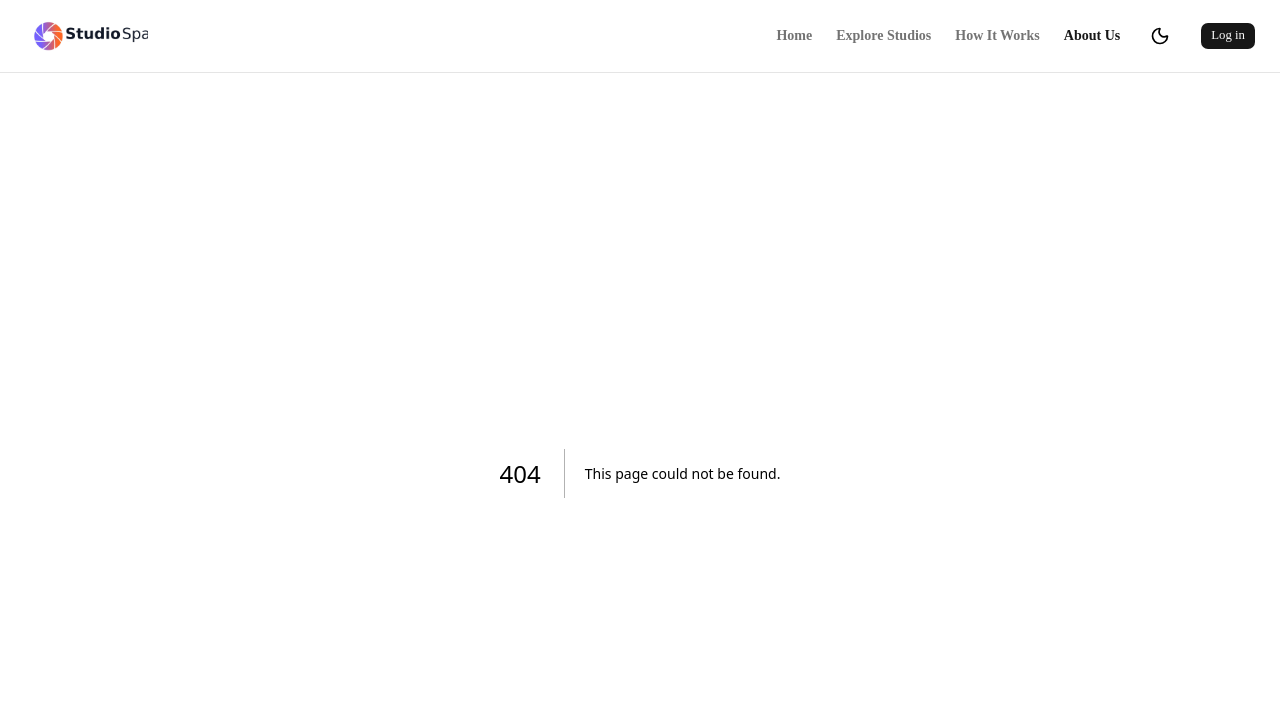
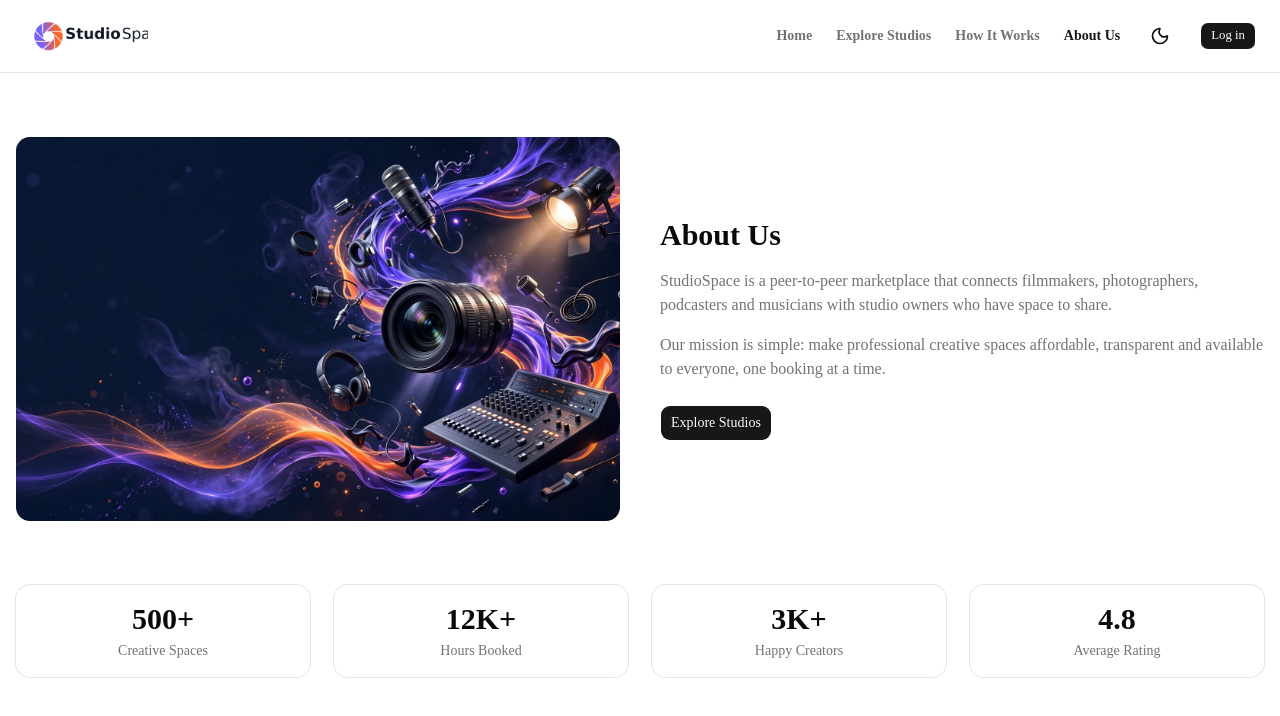
Before and after one commit to farhad-alom/studioSpace-client, a Next.js app: page /about-us in a window 1280 px wide. Before the commit this address had no page. Shown: the top 716 px of the page. Built offline with nearby package versions, Linux system fonts and the light colour scheme.

Commit message:
browse category and host guarantee

```diff
--- /dev/null
+++ b/src/app/about-us/page.tsx
@@ -0,0 +1,12 @@
+import AboutUs from '@/components/AboutUs';
+import React from 'react';
+
+const Page = () => {
+    return (
+        <div>
+            <AboutUs />
+        </div>
+    );
+};
+
+export default Page;
--- a/src/app/page.tsx
+++ b/src/app/page.tsx
@@ -1,21 +1,24 @@
 
 import Hero from "@/components/Hero";
-
+import BrowseCategories from "@/components/BrowseCategories";
 import HowItWorks from "@/components/HowItWorks";
 import FeaturedStudios from "@/components/FeaturedStudio";
+
+import HostGuarantee from "@/components/HostGuarantee";
 
 
 export default function Home() {
   return (
     <div className="flex flex-col">
 
-      <main className="flex-grow">
+      <main className="grow">
         <Hero />
 
         <FeaturedStudios />
-
+        <BrowseCategories />
 
         <HowItWorks />
+        <HostGuarantee />
       </main>
     </div>
   );
--- /dev/null
+++ b/src/components/AboutUs.tsx
@@ -0,0 +1,81 @@
+import Link from "next/link";
+import Image from "next/image";
+import { FaCamera, FaShieldHalved, FaUsers, FaBolt } from "react-icons/fa6";
+import { Card, CardContent } from "@/components/ui/card";
+import { Button } from "@/components/ui/button";
+
+const STATS = [
+    { value: "500+", label: "Creative Spaces" },
+    { value: "12K+", label: "Hours Booked" },
+    { value: "3K+", label: "Happy Creators" },
+    { value: "4.8", label: "Average Rating" },
+];
+
+const VALUES = [
+    {
+        icon: FaCamera,
+        title: "Built for Creators",
+        desc: "Every space is listed with real equipment details, so you know exactly what you are booking.",
+    },
+    {
+        icon: FaShieldHalved,
+        title: "Trust & Safety",
+        desc: "Verified hosts, clear pricing and secure deposits protect both creators and studio owners.",
+    },
+    {
+        icon: FaBolt,
+        title: "Instant Booking",
+        desc: "Pick your hours, confirm in seconds and get back to doing what you love.",
+    },
+    {
+        icon: FaUsers,
+        title: "Community First",
+        desc: "We help studio owners earn from idle hours while creators find affordable professional spaces.",
+    },
+];
+
+export default function AboutUs() {
+    return (
+        <section className="mx-auto max-w-7xl px-4 py-16">
+            {/* Intro */}
+            <div className="grid items-center gap-10 lg:grid-cols-2">
+                <div className="relative h-72 w-full overflow-hidden rounded-xl sm:h-96">
+                    <Image
+                        src="/banner-image.jpg"
+                        alt="Creators working inside a studio"
+                        fill
+                        sizes="(max-width: 1024px) 100vw, 50vw"
+                        className="object-cover"
+                    />
+                </div>
+
+                <div>
+                    <h2 className="mb-4 text-3xl font-bold">About Us</h2>
+                    <p className="mb-4 text-muted-foreground">
+                        StudioSpace is a peer-to-peer marketplace that connects filmmakers, photographers,
+                        podcasters and musicians with studio owners who have space to share.
+                    </p>
+                    <p className="mb-6 text-muted-foreground">
+                        Our mission is simple: make professional creative spaces affordable, transparent and
+                        available to everyone, one booking at a time.
+                    </p>
+                    <Link href="/studios">
+                        <Button size="lg">Explore Studios</Button>
+                    </Link>
+                </div>
+            </div>
+
+            {/* Stats */}
+            <div className="mt-16 grid grid-cols-2 gap-6 lg:grid-cols-4">
+                {STATS.map((s) => (
+                    <Card key={s.label} className="h-full text-center">
+                        <CardContent className="space-y-1">
+                            <p className="text-3xl font-bold">{s.value}</p>
+                            <p className="text-sm text-muted-foreground">{s.label}</p>
+                        </CardContent>
+                    </Card>
+                ))}
+            </div>
+        </section>
+    );
+}
--- /dev/null
+++ b/src/components/BrowseCategories.tsx
@@ -0,0 +1,69 @@
+import Link from "next/link";
+import { FaCamera, FaFilm, FaMicrophone, FaMusic, FaPalette } from "react-icons/fa6";
+import { Card, CardContent } from "@/components/ui/card";
+
+const CATEGORIES = [
+    {
+        label: "Photo Studios",
+        value: "Photo Studio",
+        icon: FaCamera,
+        desc: "Cyc walls, strobes and portrait setups",
+    },
+    {
+        label: "Sound Stages",
+        value: "Film Stage",
+        icon: FaFilm,
+        desc: "Soundproof stages for film and ads",
+    },
+    {
+        label: "Podcast Rooms",
+        value: "Podcast Lounge",
+        icon: FaMicrophone,
+        desc: "Acoustic rooms with pro mics",
+    },
+    {
+        label: "Music Suites",
+        value: "Music Suite",
+        icon: FaMusic,
+        desc: "Recording booths and rehearsal rooms",
+    },
+    {
+        label: "Art Workshops",
+        value: "Workshop",
+        icon: FaPalette,
+        desc: "Creative spaces for classes and crafts",
+    },
+];
+
+export default function BrowseCategories() {
+    return (
+        <section className="mx-auto max-w-7xl px-4 py-16">
+            <div className="mb-10 text-center">
+                <h2 className="mb-3 text-3xl font-bold">Browse by Category</h2>
+                <p className="mx-auto max-w-2xl text-muted-foreground">
+                    Pick the type of space you need and jump straight to matching studios.
+                </p>
+            </div>
+
+            <div className="grid grid-cols-2 gap-6 md:grid-cols-3 lg:grid-cols-5">
+                {CATEGORIES.map(({ label, value, icon: Icon, desc }) => (
+                    <Link
+                        key={value}
+                        href={`/studios?category=${encodeURIComponent(value)}`}
+                        className="h-full"
+                    >
+                        <Card className="h-full text-center transition-all hover:-translate-y-1 hover:shadow-lg">
+                            <CardContent className="flex h-full flex-col items-center gap-3">
+                                <div className="flex h-14 w-14 items-center justify-center rounded-full bg-primary text-primary-foreground">
+                                    <Icon className="text-xl" />
+                                </div>
+                                <h3 className="font-semibold">{label}</h3>
+                                <p className="text-sm text-muted-foreground">{desc}</p>
+                            </CardContent>
+                        </Card>
+                    </Link>
+                ))}
+            </div>
+        </section>
+    );
+}
--- a/src/components/FeaturedStudio.tsx
+++ b/src/components/FeaturedStudio.tsx
@@ -29,13 +29,16 @@ export default function FeaturedStudios() {
     useEffect(() => {
         const controller = new AbortController();
 
-        fetch(`${API_URL}/api/studios?limit=6`, { signal: controller.signal })
+        // এখানে আর ?limit=6 দেওয়ার দরকার নেই, ব্যাকএন্ড থেকে সব আসবে
+        fetch(`${API_URL}/api/studios`, { signal: controller.signal })
             .then((res) => {
                 if (!res.ok) throw new Error("Failed");
                 return res.json();
             })
             .then((data) => {
-                setStudios(Array.isArray(data) ? data : []);
+                const allStudios = Array.isArray(data) ? data : [];
+                // ফ্রন্টএন্ডে শুধু প্রথম ৬টি দেখানোর জন্য slice ব্যবহার করা হলো
+                setStudios(allStudios.slice(0, 6));
                 setLoading(false);
             })
             .catch((err) => {
@@ -92,7 +95,7 @@ export default function FeaturedStudios() {
                                 </div>
                             </CardContent>
                             <CardFooter>
-                                <Button asChild className="w-full">
+                                <Button className="w-full">
                                     <Link href={`/studios/${s._id}`}>View Details</Link>
                                 </Button>
                             </CardFooter>
@@ -102,7 +105,7 @@ export default function FeaturedStudios() {
             )}
 
             <div className="mt-10 text-center">
-                <Button asChild size="lg">
+                <Button size="lg">
                     <Link href="/studios">Explore All Studios</Link>
                 </Button>
             </div>
--- /dev/null
+++ b/src/components/HostGuarantee.tsx
@@ -0,0 +1,52 @@
+import { FaShieldHalved, FaCircleCheck, FaScrewdriverWrench, FaHeadset } from "react-icons/fa6";
+import { Card, CardContent } from "@/components/ui/card";
+
+const GUARANTEES = [
+    {
+        icon: FaShieldHalved,
+        title: "Liability Protection",
+        desc: "Every confirmed booking is covered, so hosts and creators can focus on the work, not the risk.",
+    },
+    {
+        icon: FaCircleCheck,
+        title: "Verified Profiles",
+        desc: "Hosts and creators are identity-checked before they can list or book a space.",
+    },
+    {
+        icon: FaScrewdriverWrench,
+        title: "Equipment Safety",
+        desc: "Security deposits and clear usage rules keep studio gear safe and well maintained.",
+    },
+    {
+        icon: FaHeadset,
+        title: "24/7 Host Support",
+        desc: "Our support team is always available to help with bookings, disputes or last-minute changes.",
+    },
+];
+
+export default function HostGuarantee() {
+    return (
+        <section className="mx-auto max-w-7xl px-4 py-16">
+            <div className="mb-10 text-center">
+                <h2 className="mb-3 text-3xl font-bold">Host Guarantee & Creator Support</h2>
+                <p className="mx-auto max-w-2xl text-muted-foreground">
+                    Book and host with confidence. Every space on StudioSpace is backed by our platform promise.
+                </p>
+            </div>
+
+            <div className="grid gap-6 sm:grid-cols-2 lg:grid-cols-4">
+                {GUARANTEES.map(({ icon: Icon, title, desc }) => (
+                    <Card key={title} className="h-full text-center">
+                        <CardContent className="flex h-full flex-col items-center gap-4">
+                            <div className="flex h-14 w-14 items-center justify-center rounded-full bg-primary text-primary-foreground">
+                                <Icon className="text-xl" />
+                            </div>
+                            <h3 className="text-lg font-semibold">{title}</h3>
+                            <p className="text-sm text-muted-foreground">{desc}</p>
+                        </CardContent>
+                    </Card>
+                ))}
+            </div>
+        </section>
+    );
+}
--- a/src/components/HowItWorks.tsx
+++ b/src/components/HowItWorks.tsx
@@ -34,7 +34,7 @@ export default function HowItWorks() {
   return (
     <section id="how-it-works" className="mx-auto max-w-7xl px-4 py-16">
       <div className="mb-10 text-center">
-        <h2 className="mb-3 text-3xl font-bold">How Booking Works</h2>
+        <h2 className="mb-3 text-3xl font-bold">How It Works</h2>
         <p className="mx-auto max-w-2xl text-muted-foreground">
           From finding the perfect space to hitting record, it takes just four simple steps.
         </p>
@@ -58,7 +58,7 @@ export default function HowItWorks() {
       </div>
 
       <div className="mt-10 text-center">
-        <Button asChild size="lg">
+        <Button size="lg">
           <Link href="/studios">Explore Studios</Link>
         </Button>
       </div>
```
